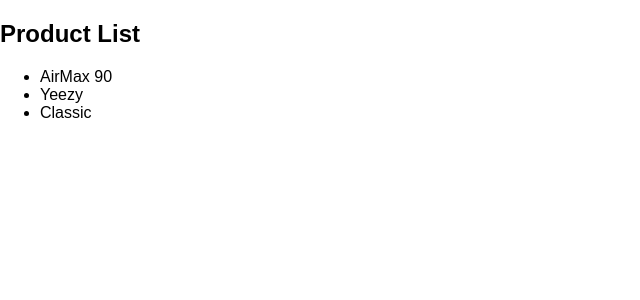
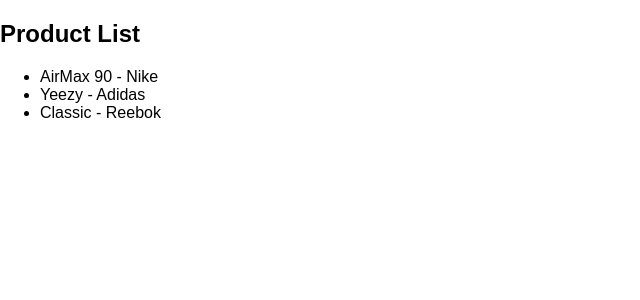
Before and after one commit to rizafahmi/randcast-react-tdd, a React (Create React App) app: page / in a window 1280 px wide. Shown: the top 300 px of the page, without its empty margins (0-640 px from the left). Built offline with nearby package versions, Linux system fonts and the light colour scheme.

Commit message:
Passing test for brand name

```diff
--- a/src/components/ProductList.js
+++ b/src/components/ProductList.js
@@ -6,7 +6,7 @@
     <h2>Product List</h2>
     <ul>
       {props.products &&
-        props.products.map(product => <li key={product.id}>{product.name}</li>)}
+        props.products.map(product => <li key={product.id}>{product.name} - {product.brand}</li>)}
     </ul>
   </div>
 )
```
